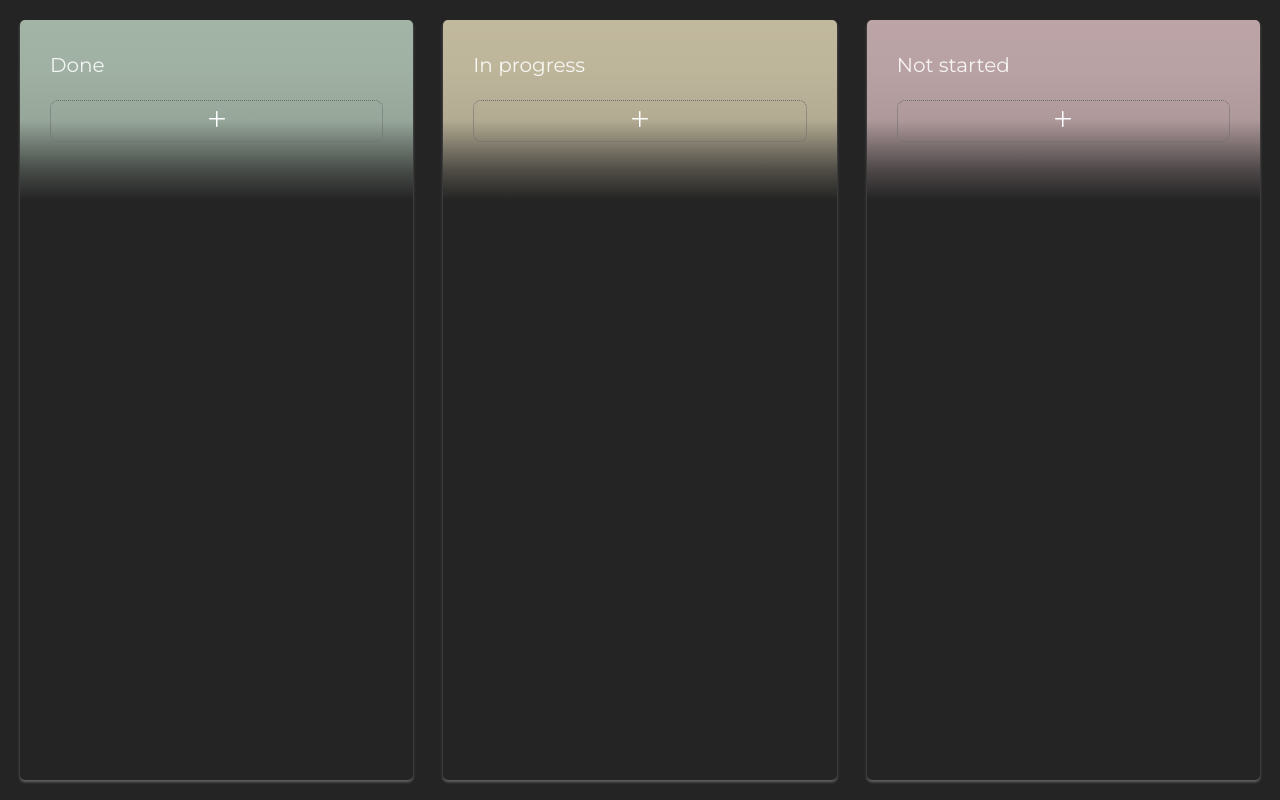
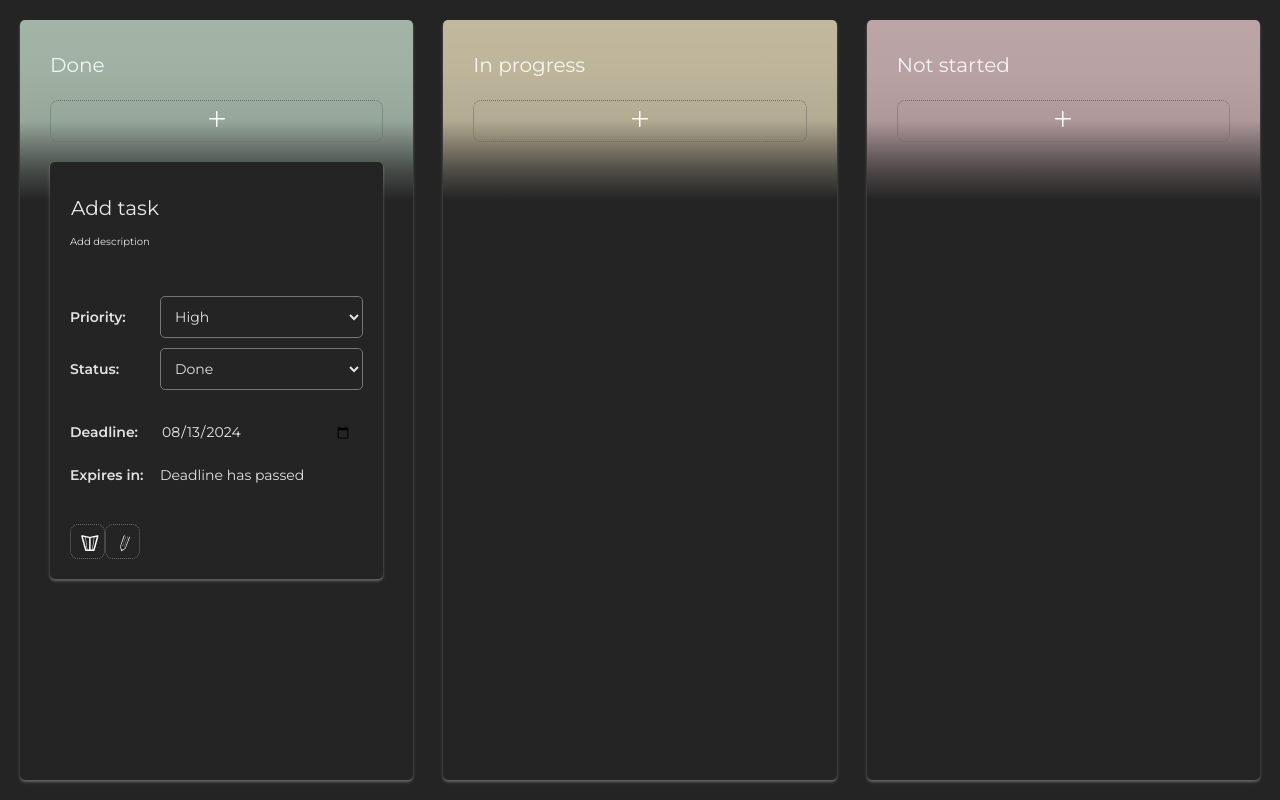
Before and after one commit to SofyaCheboltasova/todo-app, a React (Vite) app: page / in a window 1280 px wide. Both pictures are taken after a click on the button 216 px from the left and 121 px from the top of the page. Built offline with nearby package versions, Linux system fonts and the light colour scheme.

Commit message:
refactor: move logic from App to TaskSection

```diff
--- a/src/App.tsx
+++ b/src/App.tsx
@@ -1,26 +1,19 @@
 import { useState } from "react";
-import { v4 as uuidv4 } from "uuid";
 
 import style from "./App.module.scss";
 
-import { Priority, Status } from "./entities";
-import {
-  getRefactoredDate,
-  getTasksByStatus,
-  postToStorage,
-  deleteFromStorage,
-} from "./utils";
-import { ModalProps } from "./components/Modal/Modal";
+import { Status } from "./entities";
+import { getTasksByStatus, TaskProps } from "./utils";
 import TaskSection from "./components/TaskSection/TaskSection";
 
 export default function App() {
-  const [doneTasks, setDoneTasks] = useState<ModalProps[]>(
+  const [doneTasks, setDoneTasks] = useState<TaskProps[]>(
     getTasksByStatus(Status.done)
   );
-  const [progressTasks, setProgressTasks] = useState<ModalProps[]>(
+  const [progressTasks, setProgressTasks] = useState<TaskProps[]>(
     getTasksByStatus(Status.progress)
   );
-  const [notStartedTasks, setNotStartedTasks] = useState<ModalProps[]>(
+  const [notStartedTasks, setNotStartedTasks] = useState<TaskProps[]>(
     getTasksByStatus(Status.notStarted)
   );
 
@@ -30,53 +23,23 @@
     setNotStartedTasks([...getTasksByStatus(Status.notStarted)]);
   }
 
-  function getDefaultTask(status: Status): ModalProps {
-    const defaultTask: ModalProps = {
-      id: uuidv4(),
-      title: "",
-      description: "",
-      priority: Priority.high,
-      status: status,
-      dateEnd: getRefactoredDate(),
-      isOpen: false,
-    };
-    return defaultTask;
-  }
-
-  function addNewTask(status: Status): void {
-    const newTask = getDefaultTask(status);
-    postToStorage(newTask);
-    updateLists();
-  }
-
-  function deleteTask(task: ModalProps): void {
-    deleteFromStorage(task);
-    updateLists();
-  }
-
   return (
     <section className={style.app__wrapper}>
       <div className={style.app__sections}>
         <TaskSection
           sectionName={Status.done}
           tasks={doneTasks}
-          onAddTask={addNewTask}
           onUpdate={updateLists}
-          onDelete={deleteTask}
         />
         <TaskSection
           sectionName={Status.progress}
           tasks={progressTasks}
-          onAddTask={addNewTask}
           onUpdate={updateLists}
-          onDelete={deleteTask}
         />
         <TaskSection
           sectionName={Status.notStarted}
           tasks={notStartedTasks}
-          onAddTask={addNewTask}
           onUpdate={updateLists}
-          onDelete={deleteTask}
         />
       </div>
     </section>
--- a/src/components/TaskSection/TaskSection.tsx
+++ b/src/components/TaskSection/TaskSection.tsx
@@ -3,20 +3,18 @@
 
 import Button, { ButtonProps } from "../Button/Button";
 import Modal, { ModalProps } from "../Modal/Modal";
-import { getTasksByStatus } from "../../utils";
 import { Status } from "../../entities";
+import { deleteFromStorage, postToStorage, TaskProps } from "../../utils";
 
 interface TaskSectionProps {
   sectionName: Status;
-  onAddTask: (status: Status) => void;
   onUpdate: () => void;
-  onDelete: (task: ModalProps) => void;
-  tasks?: ModalProps[];
+  tasks?: TaskProps[];
 }
 
 export default function TaskSection(props: TaskSectionProps) {
-  const [isModalOpened, setIsModalOpened] = useState<boolean>(false);
-  const [tasks, setTasks] = useState<ModalProps[] | undefined>(props.tasks);
+  const { sectionName, onUpdate } = props;
+  const [tasks, setTasks] = useState<TaskProps[] | undefined>(props.tasks);
 
   useEffect(() => {
     setTasks(props.tasks);
@@ -26,31 +24,26 @@
     type: { add: true },
     width: { wide: true },
     color: { unset: true },
-    onClick: () => props.onAddTask(props.sectionName),
+    onClick: handleAdd,
   };
 
-  function handleClose(): void {
-    setIsModalOpened(false);
-    const updatedTaskList: ModalProps[] = Object.values(
-      getTasksByStatus(props.sectionName)
-    );
-    setTasks(updatedTaskList);
+  function handleAdd(): void {
+    postToStorage(sectionName);
+    onUpdate();
   }
 
-  function getModalTag(task: ModalProps): React.ReactElement<ModalProps> {
-    const { id, title, description, priority, status, dateEnd, isOpen } = task;
+  function handleDelete(task: TaskProps): void {
+    deleteFromStorage(task);
+    onUpdate();
+  }
+
+  function getModalTag(task: TaskProps): React.ReactElement<ModalProps> {
     return (
       <Modal
-        id={id}
-        title={title}
-        description={description}
-        priority={priority}
-        status={status}
-        dateEnd={dateEnd}
-        isOpen={isOpen}
-        onClose={handleClose}
-        onUpdate={props.onUpdate}
-        onDelete={props.onDelete}
+        {...task}
+        isOpen={false}
+        onUpdate={onUpdate}
+        onDelete={handleDelete}
       />
     );
   }
@@ -64,15 +57,11 @@
   return (
     <>
       <section className={`${style.taskSection} ${colorTheme}`}>
-        <h2>{props.sectionName}</h2>
+        <h2>{sectionName}</h2>
         <Button {...addButtonProps} />
         <ul className={style.list}>
           {tasks &&
-            tasks.map((task) => (
-              <li key={task.id}>
-                {getModalTag({ ...task, isOpen: isModalOpened || false })}
-              </li>
-            ))}
+            tasks.map((task) => <li key={task.id}>{getModalTag(task)}</li>)}
         </ul>
       </section>
     </>
--- a/src/utils/index.ts
+++ b/src/utils/index.ts
@@ -4,6 +4,7 @@
 import getRefactoredDate from "./getRefactoredDate/getRefactoredDate";
 import deleteFromStorage from "./tasksStorage/deleteFromStorage";
 import { getAllTasks, getTasksByStatus } from "./tasksStorage/getFromStorage";
+import { TaskStorage, TaskProps, TaskType } from "./tasksStorage/TaskStorage";
 
 export {
   getRemainingTime,
@@ -14,3 +15,5 @@
   getRefactoredDate,
   deleteFromStorage,
 };
+
+export type { TaskStorage, TaskProps, TaskType };
```
